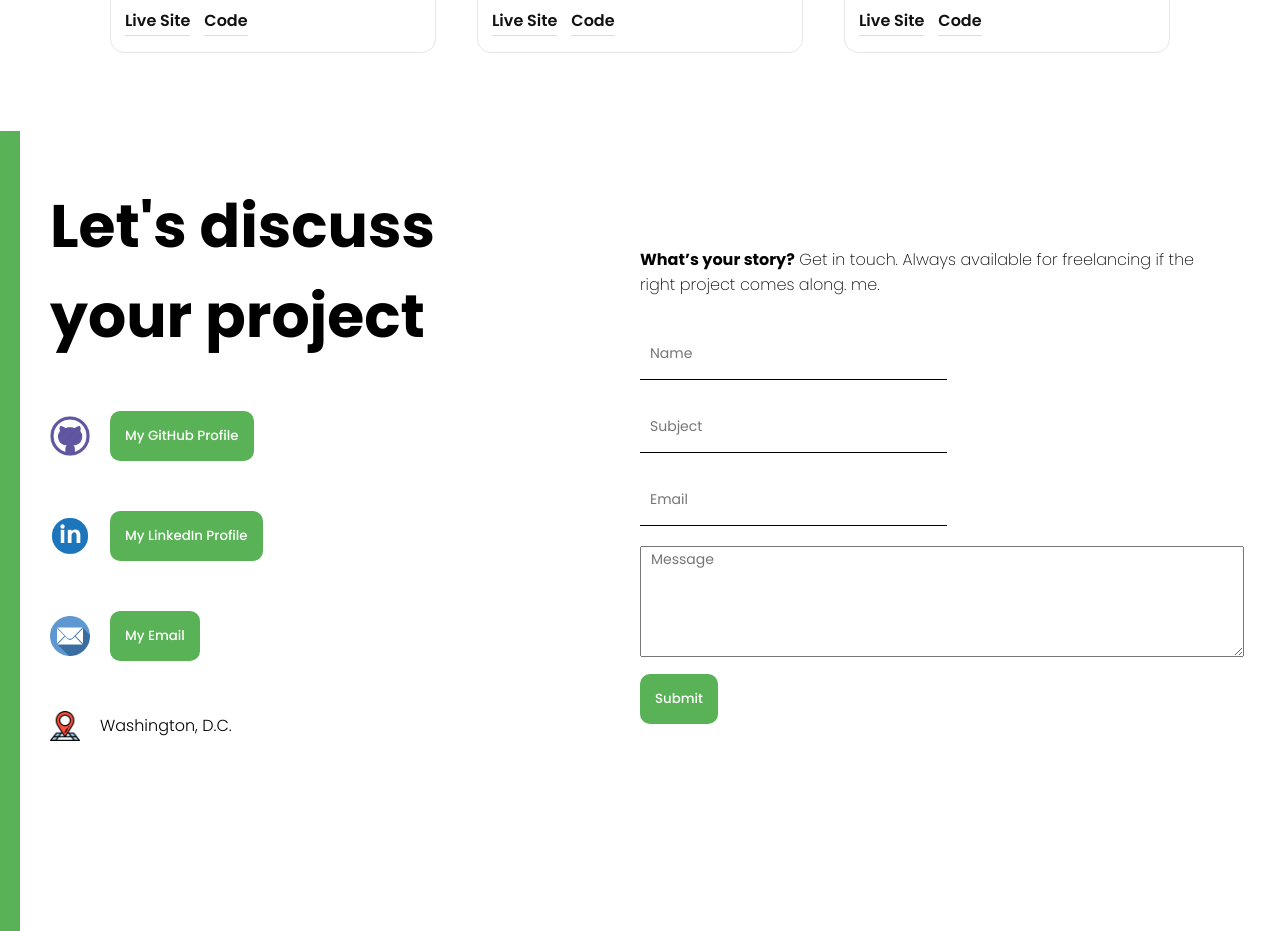
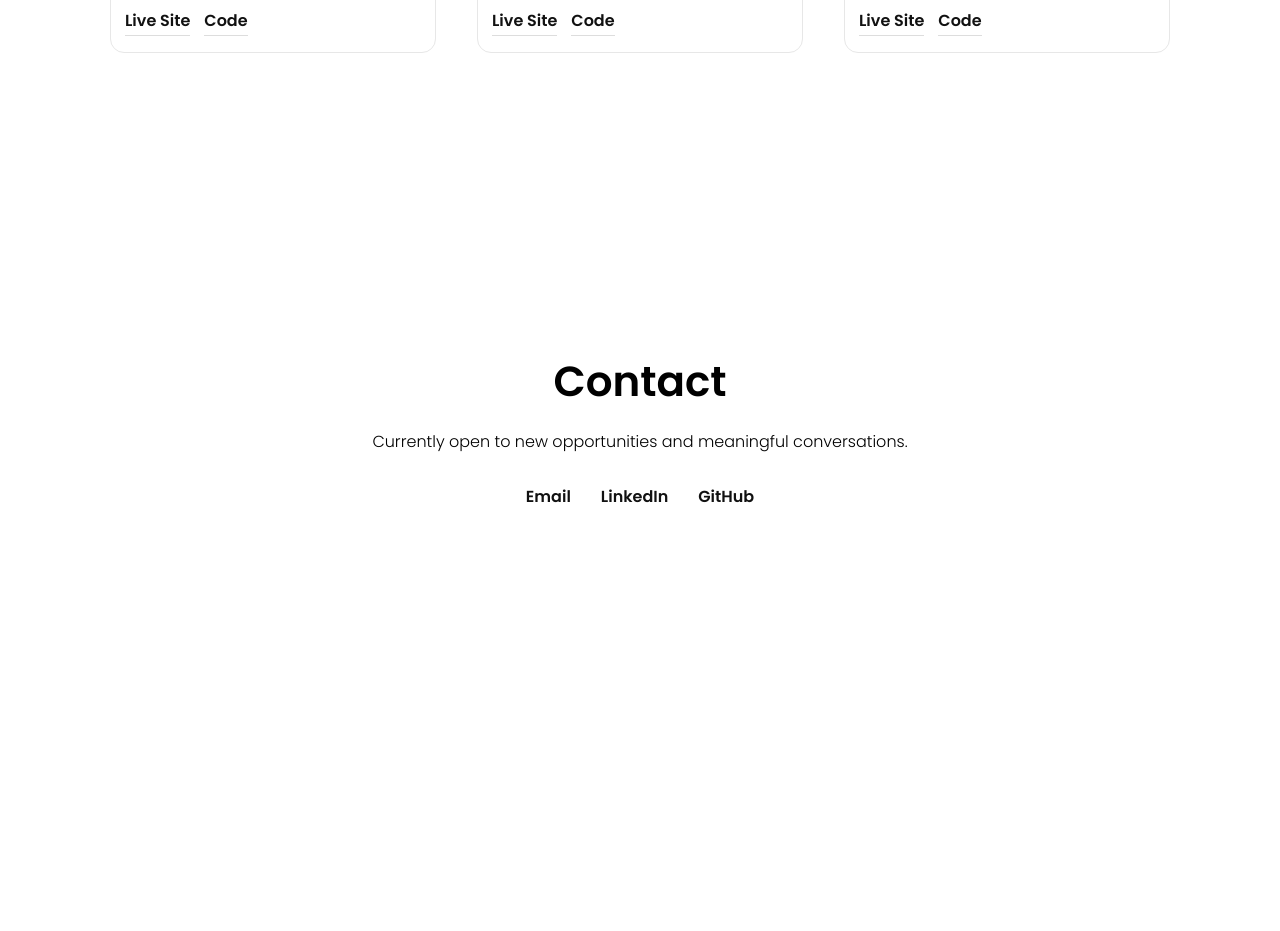
Before and after one commit to Rbenney15/Benney-Portfolio-React, a React (Create React App) app: page / in a window 1280 px wide. Shown: the part 2940-3871 px from the top of the page. After the commit the page ends 3671 px from the top, so only its background shows below. Built offline with nearby package versions, Linux system fonts and the light colour scheme.

Commit message:
updated the contact section

```diff
--- a/src/components/contact/Contact.jsx
+++ b/src/components/contact/Contact.jsx
@@ -1,79 +1,40 @@
 import "./contact.css";
-import Address from "../../img/address.png";
-import GitHub from '../../img/github.png';
-import Linkedin from '../../img/linkedin.png';
-import Email from '../../img/email.png';
-import { useContext, useRef, useState } from "react";
-import emailjs from "emailjs-com";
-import { ThemeContext } from "../../context";
 
 const Contact = () => {
-  const formRef = useRef();
-  const [done, setDone] = useState(false)
-  const theme = useContext(ThemeContext);
-  const darkMode = theme.state.darkMode;
+  return (
+    <section className="c" id="contact" aria-label="Contact">
+      <div className="c-wrapper">
+        <h2 className="c-title">Contact</h2>
 
-  const handleSubmit = (e) => {
-    e.preventDefault();
-    emailjs
-      .sendForm(
-        "service_qtbn0zt",
-        "template_bvxjxxl",
-        formRef.current,
-        "mugqGBI46XwRprCi2"
-      )
-      .then(
-        (result) => {
-          console.log(result.text);
-          setDone(true)
-        },
-        (error) => {
-          console.log(error.text);
-        }
-      );
-  };
+        <p className="c-desc">
+          Currently open to new opportunities and meaningful conversations.
+        </p>
 
-  return (
-    <div className="c">
-      <div className="c-bg"></div>
-      <div className="c-wrapper">
-        <div className="c-left">
-          <h1 className="c-title">Let's discuss your project</h1>
-          <div className="c-info">
-            <div className="c-info-item">
-              <img src={GitHub} alt="GitHub Logo" className="c-icon" />
-              <a className="c-decor" href="https://github.com/Rbenney15"><button className="c-but">My GitHub Profile</button></a>
-            </div>
-            <div className="c-info-item">
-              <img className="c-icon" src={Linkedin} alt="LinkedIn Logo" />
-             <a className="c-decor" href="https://www.linkedin.com/in/robert-benney"><button className="c-but">My LinkedIn Profile</button></a>
-            </div>
-            <div className="c-info-item">
-              <img className="c-icon" src={Email} alt="Email Logo" />
-             <a className="c-decor" href="rob.benney@gmail.com"><button className="c-but">My Email</button></a>
-            </div>
-            <div className="c-info-item">
-              <img className="c-icon-add" src={Address} alt="Map icon" />
-              Washington, D.C.
-            </div>
-          </div>
-        </div>
-        <div className="c-right">
-          <p className="c-desc">
-            <b>What’s your story?</b> Get in touch. Always available for
-            freelancing if the right project comes along. me.
-          </p>
-          <form ref={formRef} onSubmit={handleSubmit}>
-            <input style={{backgroundColor: darkMode && "#333"}} type="text" placeholder="Name" name="user_name" />
-            <input style={{backgroundColor: darkMode && "#333"}} type="text" placeholder="Subject" name="user_subject" />
-            <input style={{backgroundColor: darkMode && "#333"}} type="text" placeholder="Email" name="user_email" />
-            <textarea style={{backgroundColor: darkMode && "#333"}} rows="5" placeholder="Message" name="message" />
-            <button>Submit</button>
-            {done && "Thank you!"}
-          </form>
+        <div className="c-links">
+          <a href="mailto:rob.benney@gmail.com" className="c-link">
+            Email
+          </a>
+
+          <a
+            href="https://www.linkedin.com/in/robert-benney/"
+            target="_blank"
+            rel="noopener noreferrer"
+            className="c-link"
+          >
+            LinkedIn
+          </a>
+
+          <a
+            href="https://github.com/Rbenney15"
+            target="_blank"
+            rel="noopener noreferrer"
+            className="c-link"
+          >
+            GitHub
+          </a>
         </div>
       </div>
-    </div>
+    </section>
   );
 };
 
--- a/src/components/contact/contact.css
+++ b/src/components/contact/contact.css
@@ -1,134 +1,48 @@
 .c {
-    height: 100vh;
-    position: relative;
-  }
-
-  .c-bg {
-    width: 20px;
-    height: 100%;
-    background-color: #59b256;
-    position: absolute;
+  min-height: 60vh;
+  display: flex;
+  align-items: center;
+  justify-content: center;
+  padding: 60px 20px;
 }
 
 .c-wrapper {
-    padding: 50px;
-    display: flex;
-  }
-
-  .c-left {
-    flex: 1;
-  }
-
-  .c-right {
-    flex: 1;
-    display: flex;
-    flex-direction: column;
-    align-items: center;
-    justify-content: center;
+  max-width: 600px;
+  text-align: center;
 }
 
 .c-title {
-    font-size: 60px;
-    width: 80%;
-  }
-
-  .c-info-item {
-    display: flex;
-    align-items: center;
-    margin: 50px 0px;
-    font-weight: 300;
-    width: 70%;
-  }
-
-  .c-icon {
-    width: 40px;
-    height: 40px;
-    margin-right: 20px;
-  }
-
-  .c-icon-add {
-    width: 30px;
-    height: 30px;
-    margin-right: 20px;
+  font-size: 42px;
+  font-weight: 600;
+  margin-bottom: 16px;
 }
 
 .c-desc {
-    font-weight: 200;
+  font-weight: 300;
+  line-height: 1.6;
+  margin-bottom: 30px;
 }
 
-  form {
-    margin-top: 20px;
-  }
-
-  input {
-    width: 50%;
-    height: 50px;
-    border: none;
-    border-bottom: 1px solid black;
-    margin: 10px 0px;
-    font-size: 14px;
-    padding-left: 10px;
-  }
-
-  textarea {
-    width: 100%;
-    margin: 10px 0px;
-    font-size: 14px;
-    padding-left: 10px;
-  }
-
-  button {
-    border: none;
-    padding: 15px;
-    background-color: #59b256;
-    color: white;
-    font-weight: 500;
-    cursor: pointer;
-    border-radius: 10px;
-  }
-
-  @media screen and (max-width: 480px) {
-    .c-wrapper {
-      flex-direction: column;
-      padding: 0px 50px;
-    }
-
-    .c-title {
-      font-size: 30px;
-    }
-
-    .c-info-item {
-      margin: 20px 0px;
-      width: 100%;
-    }
-
-    .c-desc {
-      display: none;
-    }
-
-    form {
-      margin-top: 0px;
+.c-links {
   display: flex;
+  justify-content: center;
+  gap: 30px;
   flex-wrap: wrap;
 }
 
-    input {
-      width: 35%;
-      height: 40px;
-      margin: 10px;
-      margin-left: 0;
+.c-link {
+  font-weight: 600;
+  text-decoration: none;
+  color: #111;
+  border-bottom: 2px solid transparent;
+  transition: border 0.2s ease;
 }
 
-    button {
-      margin-top: 10px;
-    }
+.c-link:hover {
+  border-bottom: 2px solid #111;
 }
 
-  .c-decor {
-    text-decoration: none;
+.c-link:focus {
+  outline: 2px solid #111;
+  outline-offset: 3px;
 }
-
-  .c-but {
-    background-color: #59b256;
-    border-radius: 10px;
-  }
```
Lines whose indentation alone changed are shown as unchanged.
